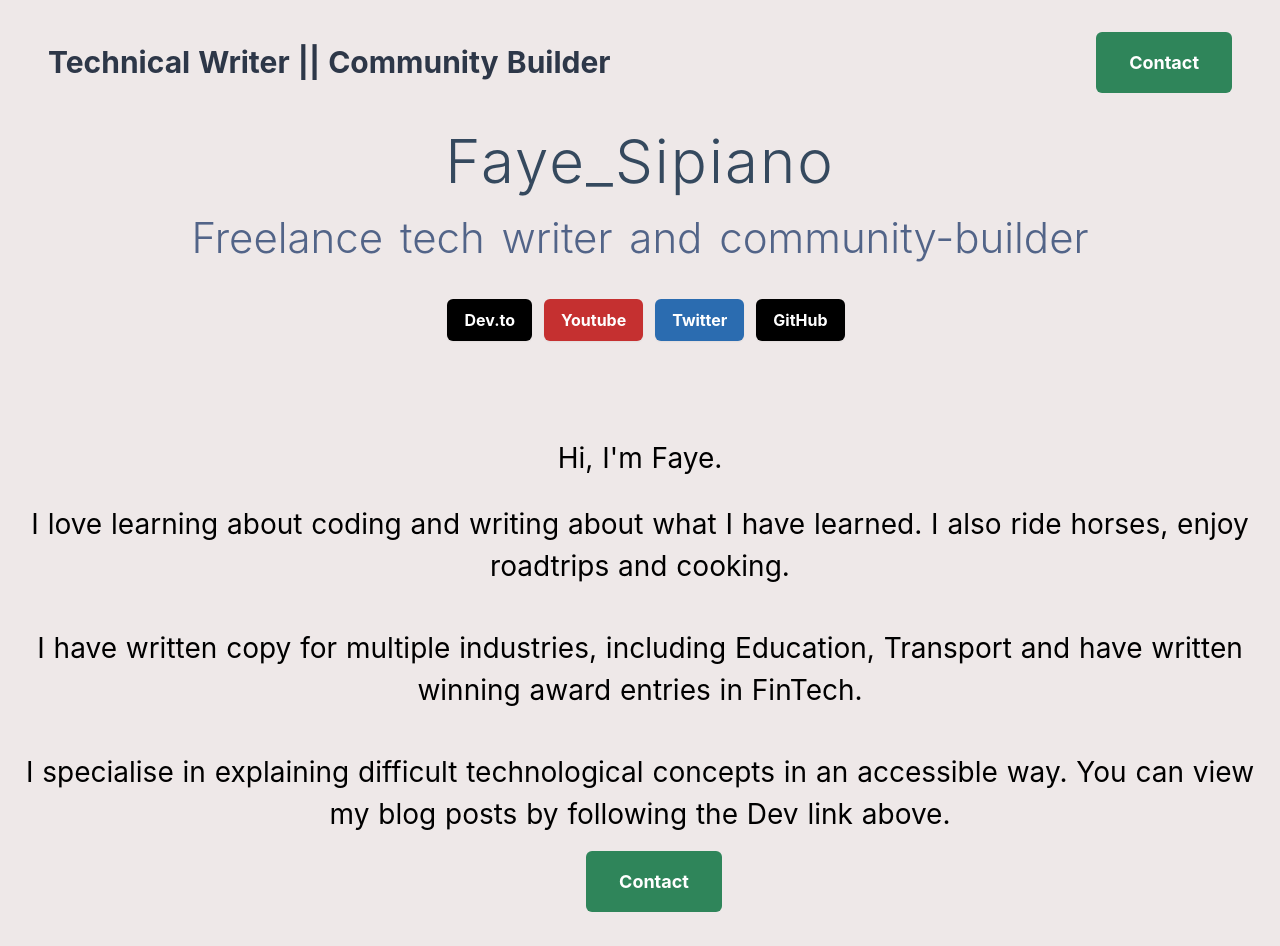
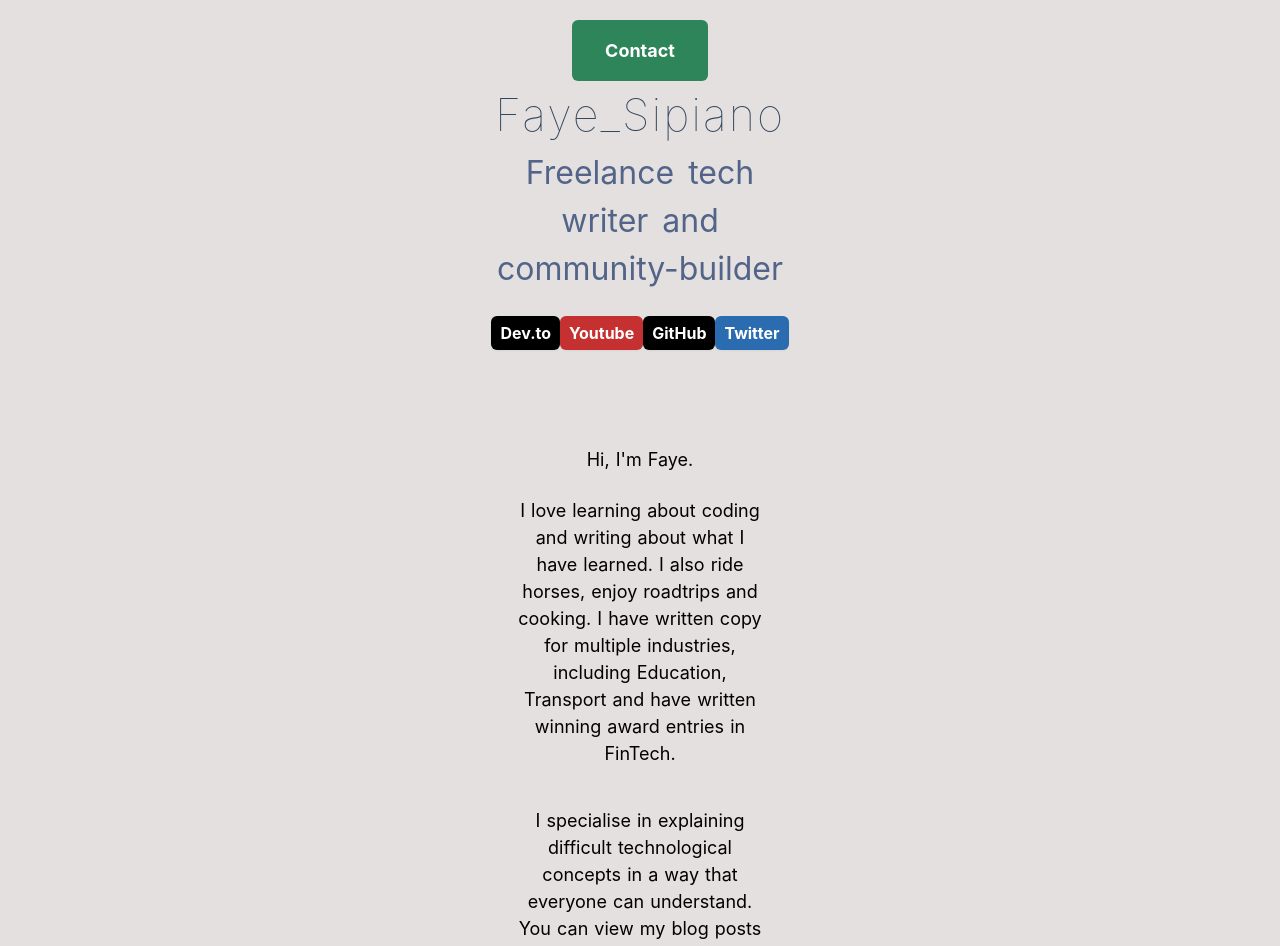
Before and after one commit to FSipiano/faye_portfolio, a Nuxt app: page / in a window 1280 px wide. Shown: the top 946 px of the page. Built offline with nearby package versions, Linux system fonts and the light colour scheme; a small style sheet from the web is missing.

Commit message:
Mobile first

```diff
--- a/components/ContactButton.vue
+++ b/components/ContactButton.vue
@@ -1,6 +1,6 @@
 <template>
   <nuxt-link to="/contact"
-              class="ml-3 text-lg inline-flex font-bold items-center px-8 py-4 border border-transparent rounded-md text-white bg-green-700 hover:bg-green-600 focus:outline-none focus:ring-2 focus:ring-offset-2 focus:ring-indigo-500"
+              class="text-lg items-center inline-flex font-bold items-center px-8 py-4 border border-transparent rounded-md text-white bg-green-700 hover:bg-green-600 focus:outline-none focus:ring-2 focus:ring-offset-2 focus:ring-indigo-500"
 
             >
               Contact
--- a/components/Logo.vue
+++ /dev/null
@@ -1,29 +0,0 @@
-<template>
-  <svg class="NuxtLogo" width="245" height="180" viewBox="0 0 452 342" xmlns="http://www.w3.org/2000/svg">
-    <path
-      d="M139 330l-1-2c-2-4-2-8-1-13H29L189 31l67 121 22-16-67-121c-1-2-9-14-22-14-6 0-15 2-22 15L5 303c-1 3-8 16-2 27 4 6 10 12 24 12h136c-14 0-21-6-24-12z"
-      fill="#00C58E"
-    />
-    <path
-      d="M447 304L317 70c-2-2-9-15-22-15-6 0-15 3-22 15l-17 28v54l39-67 129 230h-49a23 23 0 0 1-2 14l-1 1c-6 11-21 12-23 12h76c3 0 17-1 24-12 3-5 5-14-2-26z"
-      fill="#108775"
-    />
-    <path
-      d="M376 330v-1l1-2c1-4 2-8 1-12l-4-12-102-178-15-27h-1l-15 27-102 178-4 12a24 24 0 0 0 2 15c4 6 10 12 24 12h190c3 0 18-1 25-12zM256 152l93 163H163l93-163z"
-      fill="#2F495E"
-    />
-  </svg>
-</template>
-
-<style>
-.NuxtLogo {
-  animation: 1s appear;
-  margin: auto;
-}
-
-@keyframes appear {
-  0% {
-    opacity: 0;
-  }
-}
-</style>
--- a/components/Navbar.vue
+++ /dev/null
@@ -1,21 +0,0 @@
-<template>
-  <div>
-    <div>
-      <nav class="hidden sm:flex" aria-label="Breadcrumb"></nav>
-    </div>
-    <div class="mt-2 md:flex md:items-center md:justify-between">
-      <div class="flex-1 min-w-0">
-        <p
-          class="text-2xl font-bold leading-7 text-gray-800 sm:text-3xl sm:truncate py-5"
-        >
-         Technical Writer || Community Builder
-        </p>
-      </div>
-     <ContactButton></ContactButton>
-    </div>
-  </div>
-</template>
-
-<script>
-export default {};
-</script>
--- a/pages/index.vue
+++ b/pages/index.vue
@@ -1,9 +1,11 @@
+import ContactButton from './components/ContactButton'
 <template>
   <section class="page">
-    <Navbar class="py-5 px-12"></Navbar>
     <div class="container">
       <div>
-        <h1 class="title lg:text-6xl">Faye_Sipiano</h1>
+        <ContactButton class="mt-5"
+          ></ContactButton>
+        <h1 class="title">Faye_Sipiano</h1>
 
         <h2 class="subtitle"> Freelance tech writer and community-builder
         </h2>
@@ -13,7 +15,7 @@
             href="https://dev.to/javascriptcoff1"
             target="_blank"
             rel="noopener noreferrer"
-            class="ml-3 font-bold inline-flex items-center px-4 py-2 border border-transparent rounded-md shadow-sm text-md font-medium text-white bg-black hover:bg-gray-700 focus:outline-none focus:ring-2 focus:ring-offset-2 focus:ring-indigo-500"
+            class="mt-2 font-bold inline-flex px-2 py-1 border border-transparent rounded-md shadow-sm text-md font-medium text-white bg-black hover:bg-gray-700 focus:outline-none focus:ring-2 focus:ring-offset-2 focus:ring-indigo-500"
           >
             Dev.to
           </a>
@@ -21,39 +23,38 @@
             href="https://www.youtube.com/channel/UCQap2rd2RT364EyxJsx9GYw?view_as=subscriber"
             target="_blank"
             rel="noopener noreferrer"
-            class="ml-3 font-bold inline-flex items-center px-4 py-2 border border-transparent rounded-md shadow-sm text-md font-medium text-white bg-red-700 hover:bg-red-500 focus:outline-none focus:ring-2 focus:ring-offset-2 focus:ring-indigo-500"
+            class="mt-2 font-bold inline-flex px-2 py-1 border border-transparent rounded-md shadow-sm text-md font-medium text-white bg-red-700 hover:bg-red-500 focus:outline-none focus:ring-2 focus:ring-offset-2 focus:ring-indigo-500"
             >
               Youtube
+          </a>
+          <a
+            href="https://github.com/FSipiano"
+            target="_blank"
+            rel="noopener noreferrer"
+            class="mt-2 font-bold inline-flex px-2 py-1 border border-transparent rounded-md shadow-sm text-md font-medium text-white bg-black hover:bg-gray-700 focus:outline-none focus:ring-2 focus:ring-offset-2 focus:ring-indigo-500"
+          >
+            GitHub
           </a>
           <a
             href="https://twitter.com/javascriptcoff1"
             target="_blank"
             rel="noopener noreferrer"
-            class="ml-3 font-bold inline-flex items-center px-4 py-2 border border-transparent rounded-md shadow-sm text-md font-medium text-white bg-blue-700 hover:bg-blue-400 focus:outline-none focus:ring-2 focus:ring-offset-2; focus:ring-indigo-500"
+            class="mt-2 font-bold inline-flex px-2 py-1 border border-transparent rounded-md shadow-sm text-md font-medium text-white bg-blue-700 hover:bg-blue-400 focus:outline-none focus:ring-2 focus:ring-offset-2; focus:ring-indigo-500"
           >
               Twitter
           </a>
-          <a
-            href="https://github.com/FSipiano"
-            target="_blank"
-            rel="noopener noreferrer"
-            class="ml-3 font-bold inline-flex items-center px-4 py-2 border border-transparent rounded-md shadow-sm text-md font-medium text-white bg-black hover:bg-gray-700 focus:outline-none focus:ring-2 focus:ring-offset-2 focus:ring-indigo-500"
-          >
-            GitHub
-          </a>
         </div>
-        <p class="paragraph pt-24 px-36 sm: px-6">
+        <p class="paragraph pt-24 px-36 sm:px-6">
           Hi, I'm Faye.
         </p>
         <p class="paragraph pt-6 sm: px-6 pb-4">I love learning about coding and writing about what I have learned.
           I also ride horses, enjoy roadtrips and cooking.
-        </p>
-        <p class="paragraph pt-6 sm: px-6 pb-4">I have written copy for multiple
+        I have written copy for multiple
           industries, including Education, Transport and have written winning award entries in FinTech.
-        </p>
+     </p>
         <p class="paragraph pt-6 sm: px-6 pb-4">
-          I specialise in explaining difficult technological concepts in an accessible way.
-          You can view my blog posts by following the Dev link above.
+          I specialise in explaining difficult technological concepts in a way that everyone can understand.
+          You can view my blog posts by following the Dev.to link above.
         </p>
         <div class="justify-center mt-4 flex-shrink-0 flex md:mt-0 md:ml-4 mb-10">
           <ContactButton
@@ -65,6 +66,7 @@
 </template>
 
 <script>
+import ContactButton from '~/components/ContactButton.vue';
 export default {
    data() {
       return {
@@ -85,26 +87,23 @@ export default {
     },
 
   components: {
+    ContactButton
 
   },
 };
 </script>
 
 <style>
-/* .container {
-  @apply min-h-screen flex justify-center items-center text-center mx-auto
-} */
 
 .page {
-  background-color: #e2d8d896;
+  background-color: #d3cbcb96;
 }
 
 .container {
   margin: 0 auto;
   min-height: 100vh;
   display: flex;
-  justify-content: center;
-  align-items: center;
+  /* justify-content: center; */
   text-align: center;
 }
 
@@ -112,23 +111,22 @@ export default {
   font-family: "Quicksand", "Source Sans Pro", -apple-system, BlinkMacSystemFont,
     "Segoe UI", Roboto, "Helvetica Neue", Arial, sans-serif;
   display: block;
-  font-weight: 300;
-  font-size: 60px;
+  font-weight: 10;
+  font-size: 45px;
   color: #35495e;
   letter-spacing: 2px;
 }
 
 
 .subtitle {
-  font-weight: 300;
-  font-size: 42px;
+  font-size: 32px;
   color: #526488;
   word-spacing: 5px;
   padding-bottom: 15px;
 }
 
 .links {
-  padding-top: 15px;
+  display: block;
   font-family: "Quicksand", "Source Sans Pro", -apple-system, BlinkMacSystemFont,
     "Segoe UI", Roboto, "Helvetica Neue", Arial, sans-serif;
 }
@@ -137,7 +135,8 @@ export default {
   font-family: "Quicksand", "Source Sans Pro", -apple-system, BlinkMacSystemFont,
     "Segoe UI", Roboto, "Helvetica Neue", Arial, sans-serif;
   display: block;
-  font-size: 28px;
+  font-size: 18px;
+
   color: #000000;
 }
 </style>
--- a/tailwind.config.js
+++ b/tailwind.config.js
@@ -3,9 +3,16 @@ module.exports = {
     // removeDeprecatedGapUtilities: true,
     // purgeLayersByDefault: true,
   },
-  purge: [],
+  purge: [
+    './components/**/*.{vue,js}',
+  './layouts/**/*.vue',
+  './pages/**/*.vue',
+  './plugins/**/*.{js,ts}',
+  './nuxt.config.{js,ts}',],
   theme: {
-    extend: {},
+    screens: {
+      'xsm': '300px'
+    }
   },
   variants: {},
   plugins: [],
```
